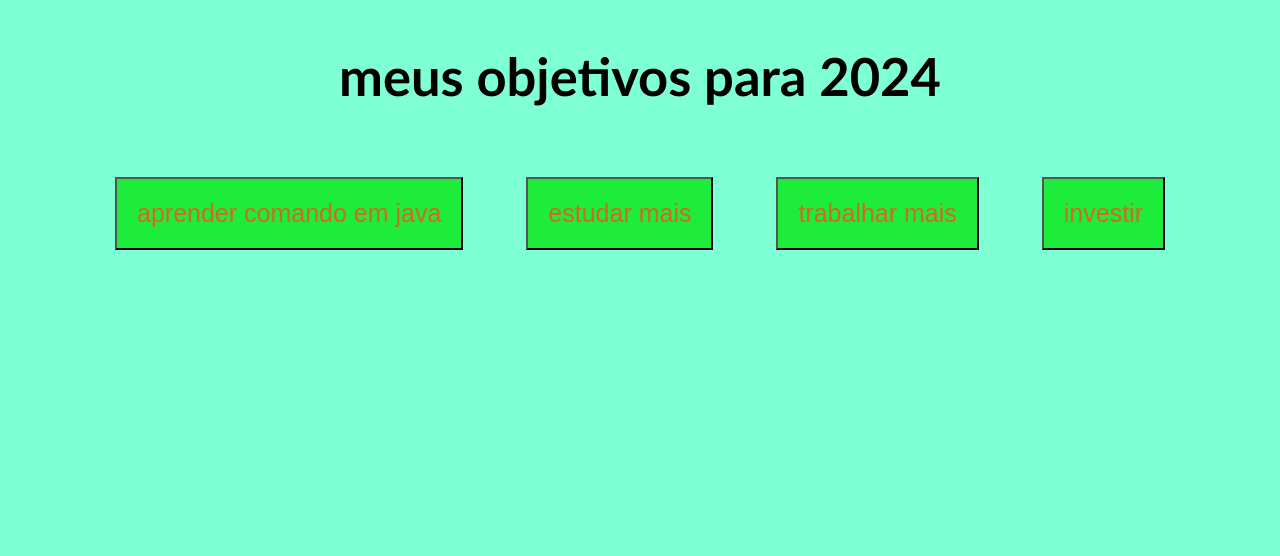
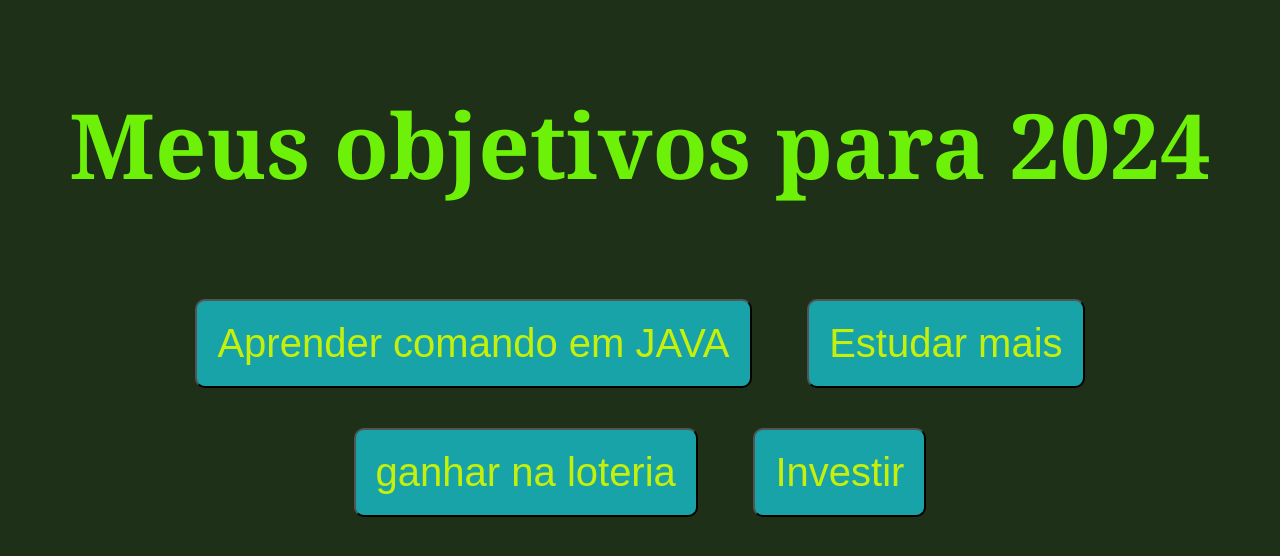
Before and after one commit to Adrencesar/meta2024, a plain HTML site: page index.html in a window 1280 px wide. Drawn offline with Linux system fonts and the light colour scheme.

Commit message:
Add files via upload

```diff
--- a/index.html
+++ b/index.html
@@ -3,17 +3,17 @@
 <head>
     <meta charset="UTF-8">
     <meta name="viewport" content="width=device-width, initial-scale=1.0">
-    <title>meta2024</title>
+    <title>Metas 2024</title>
     <link rel="stylesheet" href="style.css">
 </head>
 <body>
-    <section class="titulo"></section>
-    <h2 class="subtitulo">meus objetivos para 2024</h2>
+    <section class="conteudo-principal"></section>
+    <h2 class="título-principal">Meus objetivos para 2024</h2>
     <div>
-        <button class="botao">aprender comando em java</button>
-        <button class="botao">estudar mais</button>
-        <button class="botao">trabalhar mais </button>
-        <button class="botao">investir</button>
+        <button class="botão">Aprender comando em JAVA</button>
+        <button class="botão">Estudar mais</button>
+        <button class="botão">ganhar na loteria</button>
+        <button class="botão">Investir</button>
     </div>
 </body>
 </html>
--- a/style.css
+++ b/style.css
@@ -1,14 +1,33 @@
+:root{
+    --cor-de-fundo:#1E1E1E;
+    --verde:#6FFF57;
+    --branco: #FFFFFF;
+    --botao-ativo: #3A375E;
+    --botao-inativo: #0a1458;
+    --texto-de-fundo:#5e6278;
+}
+
+
 body{
-    background-color: aquamarine;
-    color: black;
-    font-family: 'Trebuchet MS', 'Lucida Sans Unicode', 'Lucida Grande', 'Lucida Sans', Arial, sans-serif;
-    font-size: 35px;
+    background-color: rgb(30, 48, 24);
+    color: rgb(109, 241, 9);
+    font-family: Cambria, Cochin, Georgia, Times, 'Times New Roman', serif;
+    font-size: 60px;
     text-align: center;
 }
-.botao{
-    background-color: rgb(30, 236, 58);
-    font-size: 25px;
-    color: chocolate;
-    margin: 27px;
+.botão{
+    background-color: rgb(24, 163, 168);
+    font-size: 40px;
+    border-radius: 10px;
+    color: rgb(198, 240, 10);
+    margin: 20px;
     padding: 20px;
 }
+
+.conteudo-principal{
+    display: flex;
+    justify-content: center;
+    width: 20px;
+    align-items: center;
+    margin: 0 auto;
+}
```
